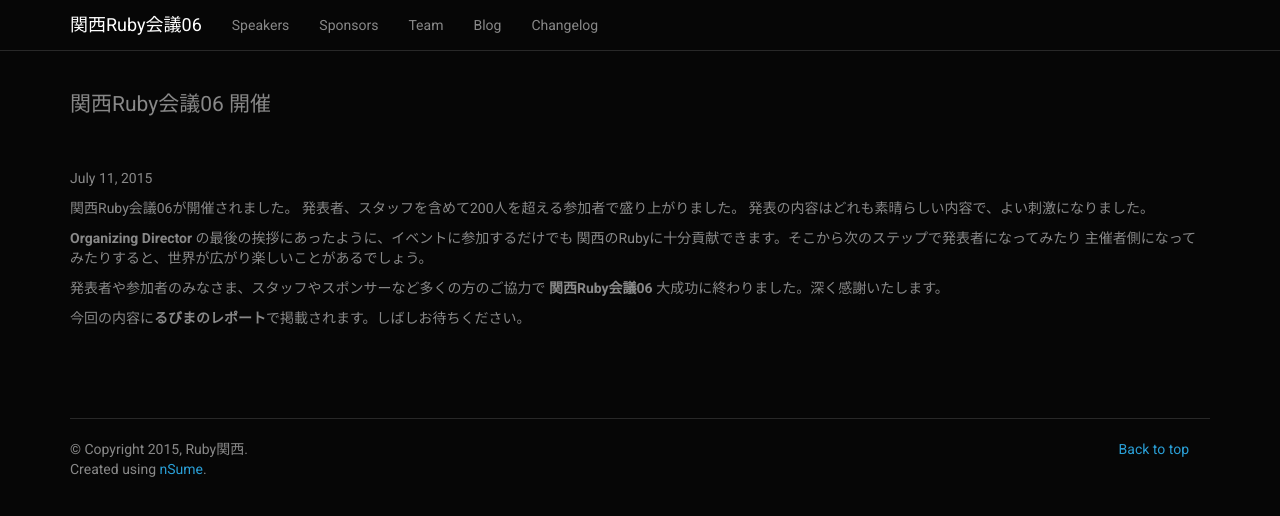
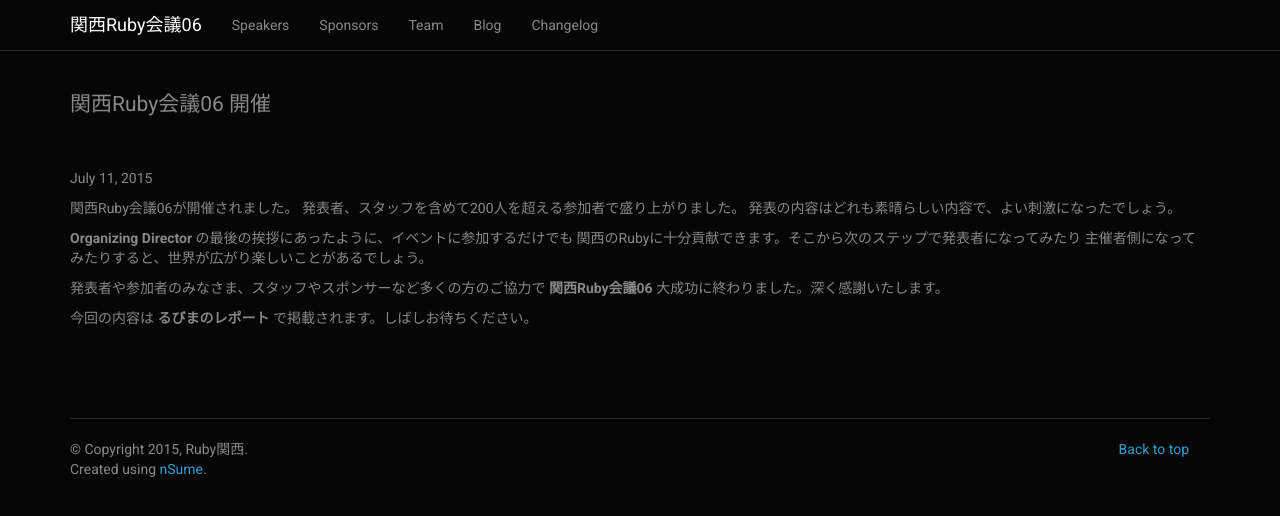
Before and after one commit to rubykansai/kansai06, a Jekyll site: the page built from _posts/2015-07-11-the_day.md, in a window 1280 px wide. Shown: the top 516 px of the page. Built offline with Jekyll 4.4.1, drawn with Linux system fonts in a browser that asks for light colours; nearby versions of some CDN libraries.

Commit message:
Fis 2015-07-11

```diff
--- a/_posts/2015-07-11-the_day.md
+++ b/_posts/2015-07-11-the_day.md
@@ -5,7 +5,7 @@ title:  関西Ruby会議06 開催
 
 関西Ruby会議06が開催されました。
 発表者、スタッフを含めて200人を超える参加者で盛り上がりました。
-発表の内容はどれも素晴らしい内容で、よい刺激になりました。
+発表の内容はどれも素晴らしい内容で、よい刺激になったでしょう。
 
 **Organizing Director** の最後の挨拶にあったように、イベントに参加するだけでも
 関西のRubyに十分貢献できます。そこから次のステップで発表者になってみたり
@@ -15,4 +15,4 @@ title:  関西Ruby会議06 開催
 発表者や参加者のみなさま、スタッフやスポンサーなど多くの方のご協力で
 **関西Ruby会議06** 大成功に終わりました。深く感謝いたします。
 
-今回の内容に**るびまのレポート**で掲載されます。しばしお待ちください。
+今回の内容は **るびまのレポート** で掲載されます。しばしお待ちください。
```
